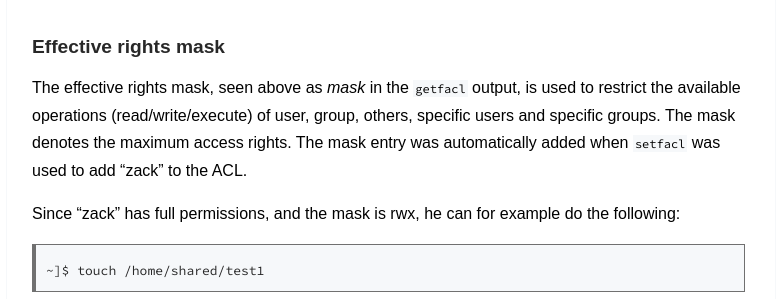
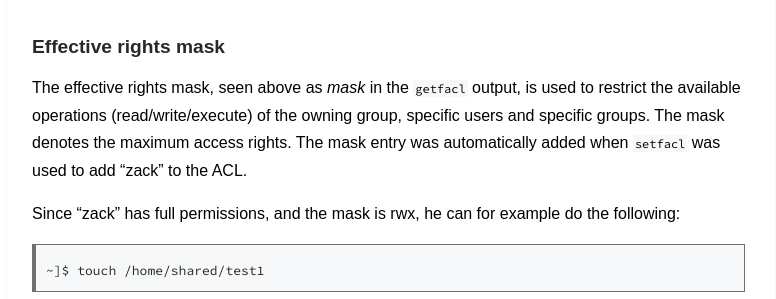
Before and after one commit to execas/execas.github.io, a Jekyll site: the page built from _posts/2019-03-14-linux-file-access-control-lists.md, in a window 1280 px wide and 900 px high, scrolled down 2371 px. Shown: the part 181-480 px from the top of the window, without its empty margins (249-1025 px from the left). Built offline with Jekyll 4.4.1, drawn with Linux system fonts in a browser that asks for light colours.

Commit message:
Update 2019-03-14-linux-file-access-control-lists.md

```diff
--- a/_posts/2019-03-14-linux-file-access-control-lists.md
+++ b/_posts/2019-03-14-linux-file-access-control-lists.md
@@ -104,7 +104,7 @@ You can see information that is available through `ls -l` like owner, group and
 
 ### Effective rights mask
 
-The effective rights mask, seen above as *mask* in the `getfacl` output, is used to restrict the available operations (read/write/execute) of user, group, others, specific users and specific groups. The mask denotes the maximum access rights. The mask entry was automatically added when `setfacl` was used to add "zack" to the ACL.
+The effective rights mask, seen above as *mask* in the `getfacl` output, is used to restrict the available operations (read/write/execute) of the owning group, specific users and specific groups. The mask denotes the maximum access rights. The mask entry was automatically added when `setfacl` was used to add "zack" to the ACL.
 
 Since "zack" has full permissions, and the mask is rwx, he can for example do the following:
 
```
